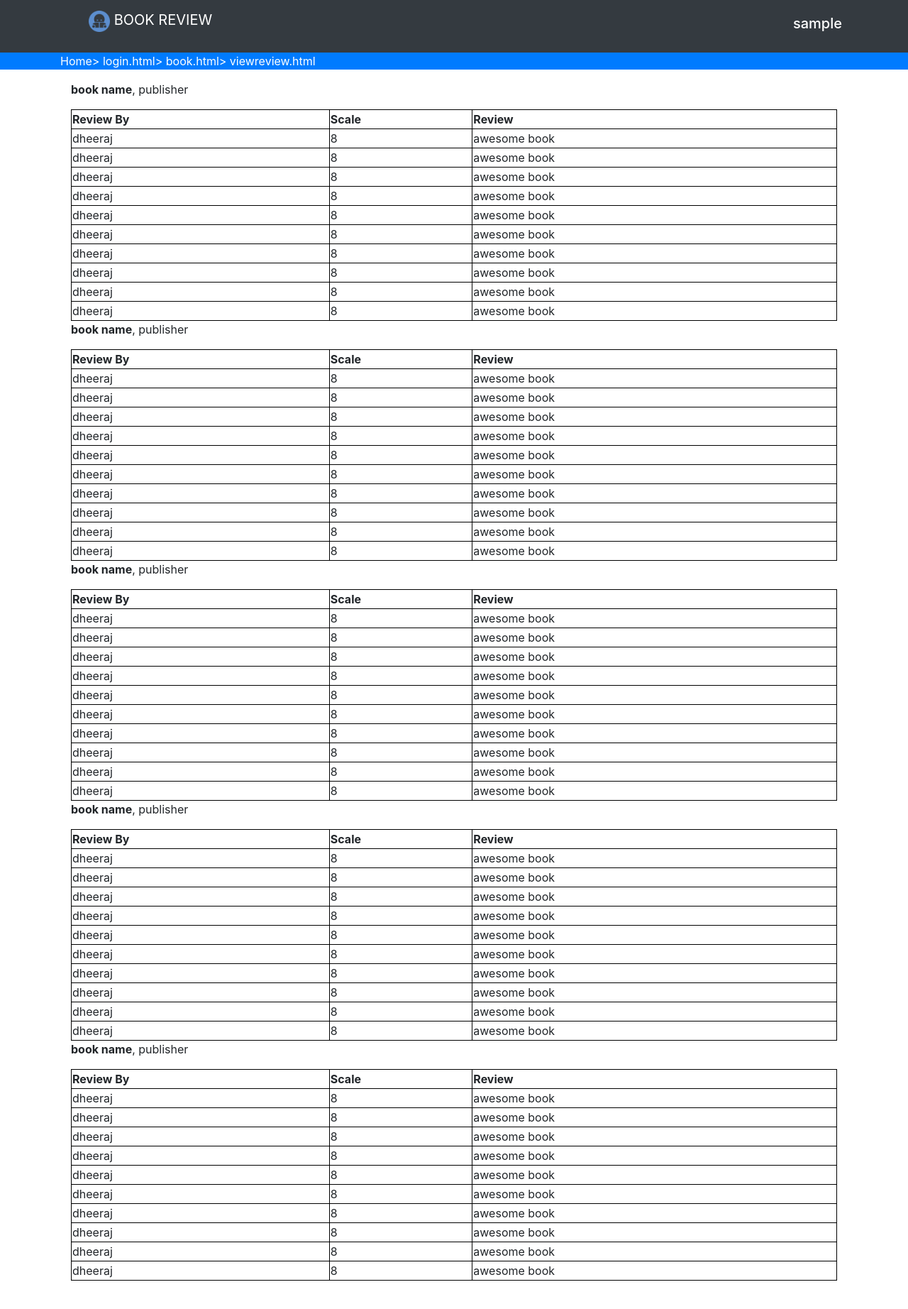
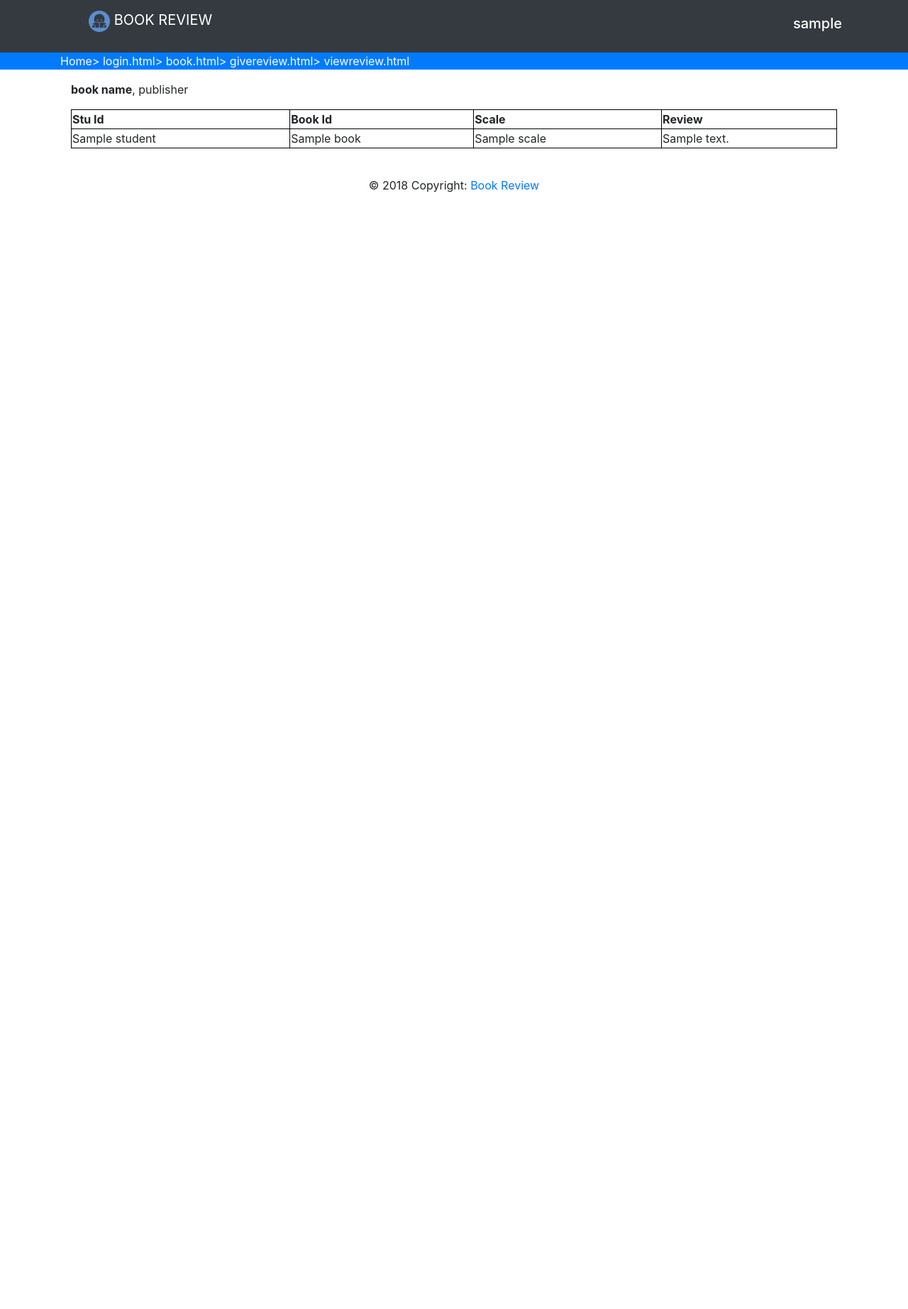
Before and after one commit to dheerajpoonia29/book-review-flask-project, a Flask app: template templates/viewreview.html in a window 1280 px wide. Shown: the top 1844 px of the page at 71% size. After the commit the page ends 271 px from the top, so only its background shows below. Run offline with Flask 2, Linux system fonts and the light colour scheme; the template is opened without the code that fills it: most values are stand-ins (such as "Sample title", 1, 10 or a date in 2020); some libraries are stand-ins or nearby versions.

Commit message:
final submission 17 feb

```diff
--- a/application.py
+++ b/application.py
@@ -6,6 +6,7 @@ from sqlalchemy.orm import scoped_session, sessionmaker
 
 app = Flask(__name__)
 
+
 engine = create_engine('postgres://ntcwaduvpgeowm:b5459817675574612c7cf55ba6ffbb0752457b10239c15c7084ef858b9277349@ec2-54-83-17-151.compute-1.amazonaws.com:5432/dce25fb79tcjcv', echo = True)
 db = scoped_session(sessionmaker(bind=engine))
 
@@ -13,40 +14,46 @@ db = scoped_session(sessionmaker(bind=engine))
 app.config["SESSION_PERMANENT"] = False
 app.config["SESSION_TYPE"] = "filesystem"
 Session(app)
-
-app = Flask(__name__)
+username = None
 
 @app.route("/")
 def index():
-       return render_template("index.html",error="Login to give book review")
+       return render_template("index.html",error="Login to give book review",username="Not Login")
 
 
 # after login main (book) section start here
 
 @app.route("/givereview/<int:book_id>")
 def givereview(book_id):
+       username = session.get('username')
        bookselect = db.execute("SELECT * FROM book WHERE book_id = :book_id", {"book_id": book_id}).fetchone()
-       return render_template("givereview.html", book=bookselect, error="this is your selected book give review")
+       return render_template("givereview.html", book=bookselect, error="this is your selected book give review",username=username)
 
 
 
-@app.route("/savereview", methods=["POST"])
-def savereview():
+@app.route("/savereview/<int:book_id>", methods=["POST"])
+def savereview(book_id):
        if request.method == 'POST':
               scale = request.form.get('star')
               texts = request.form.get('texts')
-              return "save review"
-              '''
-              student_id = db.execute("SELECT student_id FROM student WHERE username = :username", {"username": username}).fetchone();
-              book_id = db.execute("SELECT book_id FROM book WHERE book_id = :book_id", {"book_id": book_id}).fetchone();
+              username = session.get('username')
+
+              sid = db.execute("SELECT student_id FROM student WHERE username = :username", {"username": username}).fetchone();
+              student_id = sid[0]
+              bid = db.execute("SELECT book_id FROM book WHERE book_id = :book_id", {"book_id": book_id}).fetchone();
+              book_id = bid[0]
               db.execute("INSERT INTO review (scale, texts, student, book) VALUES (:scale, :texts, :student, :book)",
                     {"scale": scale, "texts": texts, "student": student_id, "book": book_id})
-              '''
+              db.commit()
+              return "review saved succesfull"
+
 
 
 @app.route("/viewreview")
 def viewreview():
-       return render_template("viewreview.html")
+       username = session.get('username')
+       usrreview = db.execute("SELECT * FROM review").fetchall();
+       return render_template("viewreview.html", review=usrreview, error="Your total review list", username=username)
 
 
 
@@ -64,17 +71,18 @@ def login():
                      raw_password = db.execute("SELECT passwrd FROM student WHERE username = :username", {"username": username}).fetchone()
                      password_db = raw_password[0]
                      if(password == password_db):
+                            session['username'] = username
                             booksdb = db.execute("SELECT * FROM book ").fetchall()
                             return render_template("book.html", books=booksdb, error="login succesfull, select book to give review", username=username)
                      else:
-                            return render_template("index.html",error="Try login again, password not match")
+                            return render_template("index.html",error="Try login again, password not match",username="Not Login")
        else:
-              return render_template("index.html",error="something went wrong, try again")
+              return render_template("index.html",error="something went wrong, try again",username="Not Login")
 
 
 @app.route("/createaccount")
 def createaccount():
-       return render_template("createaccount.html",error="welcome new user")
+       return render_template("createaccount.html",error="welcome new user",username="Not Login")
 
 
 @app.route("/register", methods=['GET', 'POST'])
@@ -97,4 +105,4 @@ def register():
 
 
 if __name__ == '__main__':
-       app.run()
+    app.run(debug=True)
--- a/templates/book.html
+++ b/templates/book.html
@@ -2,7 +2,7 @@
 
 
     {% block title %}
-        <title>success.html</title>
+        <title>book.html</title>
     {% endblock %}
 
 
@@ -50,7 +50,7 @@
                         </header>
                         {% for b in books %}
                         <tr>
-                            <td><a href="{{ url_for('givereview,book_id=b.book_id') }}">{{ b.isbn }}</a></td>
+                            <td><a href="{{ url_for('givereview',book_id=b.book_id) }}">{{ b.isbn }}</a></td>
                             <td>{{b.title}}</td>
                             <td>{{b.author}}</td>
                             <td>{{b.years}}</td>
--- a/templates/createaccount.html
+++ b/templates/createaccount.html
@@ -12,6 +12,9 @@
         </style>
     {% endblock %}
 
+    {% block navbarTitle %}
+        <h5>{{ username }}</h5>
+    {% endblock %}
 
     {% block url %}
         register.html
--- a/templates/index.html
+++ b/templates/index.html
@@ -16,7 +16,7 @@
     {% endblock %}
 
     {% block navbarTitle %}
-    Welcome
+        <h5>{{ username }}</h5>
     {% endblock %}
 
     {% block url %}
--- a/templates/viewreview.html
+++ b/templates/viewreview.html
@@ -22,7 +22,7 @@
 
 
     {% block url %}
-        login.html> book.html> viewreview.html
+        login.html> book.html> givereview.html> viewreview.html
     {% endblock %}
 
 
@@ -34,24 +34,24 @@
     {% block body %}
     <div class="container">
         <div class="reviewtable">
-            {% for x in range(5) %}
-                <p><strong>book name</strong>, publisher</p>
+            <p><strong>book name</strong>, publisher</p>
                 <table  style="width:100%">
                         <tr>
-                                <th>Review By</th>
+                                <th>Stu Id</th>
+                                <th>Book Id</th>
                                 <th>Scale</th>
                                 <th>Review</th>
                         </tr>
 
-                        {% for x in range(10) %}
+                        {% for x in review %}
                         <tr>
-                            <td>dheeraj</td>
-                            <td>8</td>
-                            <td>awesome book</td>
+                            <td>{{ x.student }}</td>
+                            <td>{{ x.book }}</td>
+                            <td>{{ x.scale }}</td>
+                            <td>{{ x.texts }}</td>
                         </tr>
                         {% endfor %}
                 </table>
-            {% endfor %}
         </div>
     </div>
     {% endblock %}
```
Also changed, not shown: templates/givereview.html (+3 -5 lines).
